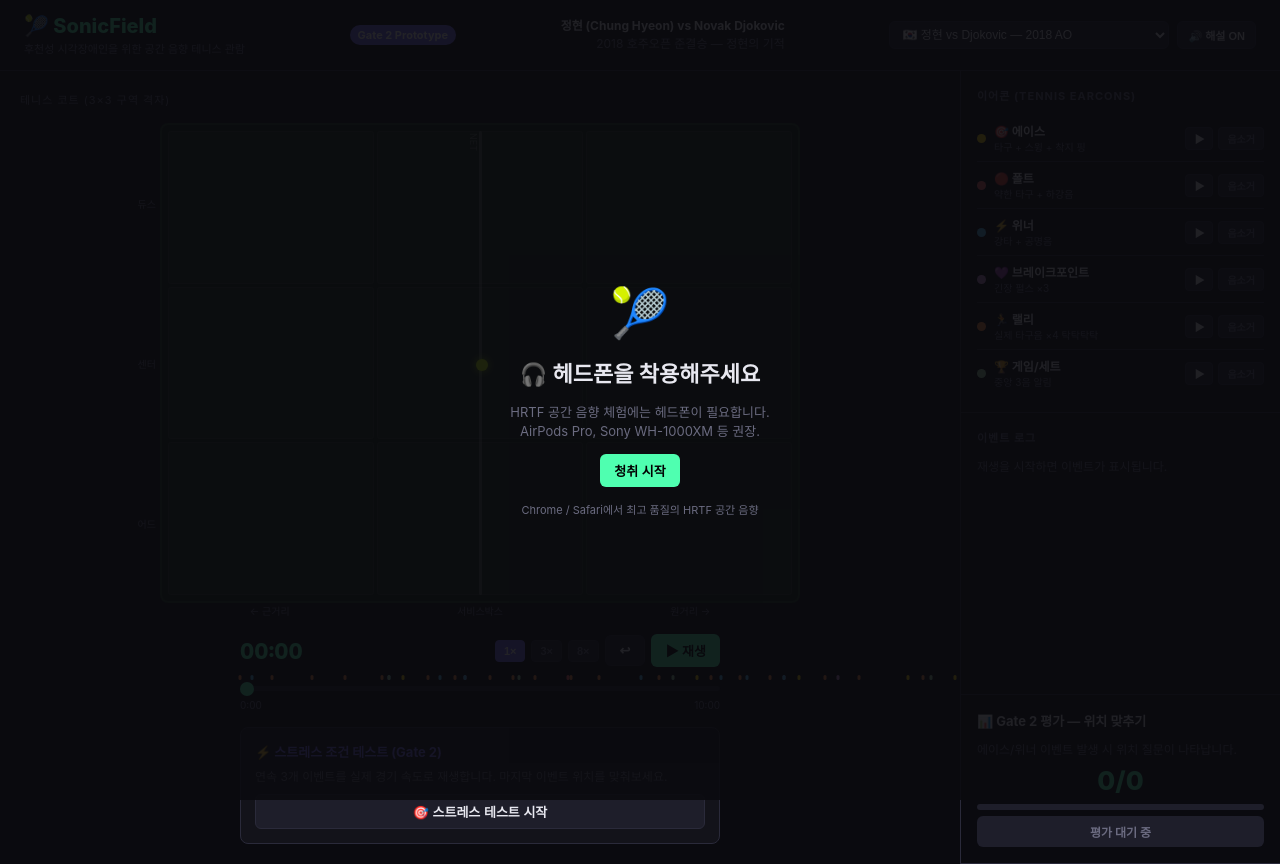
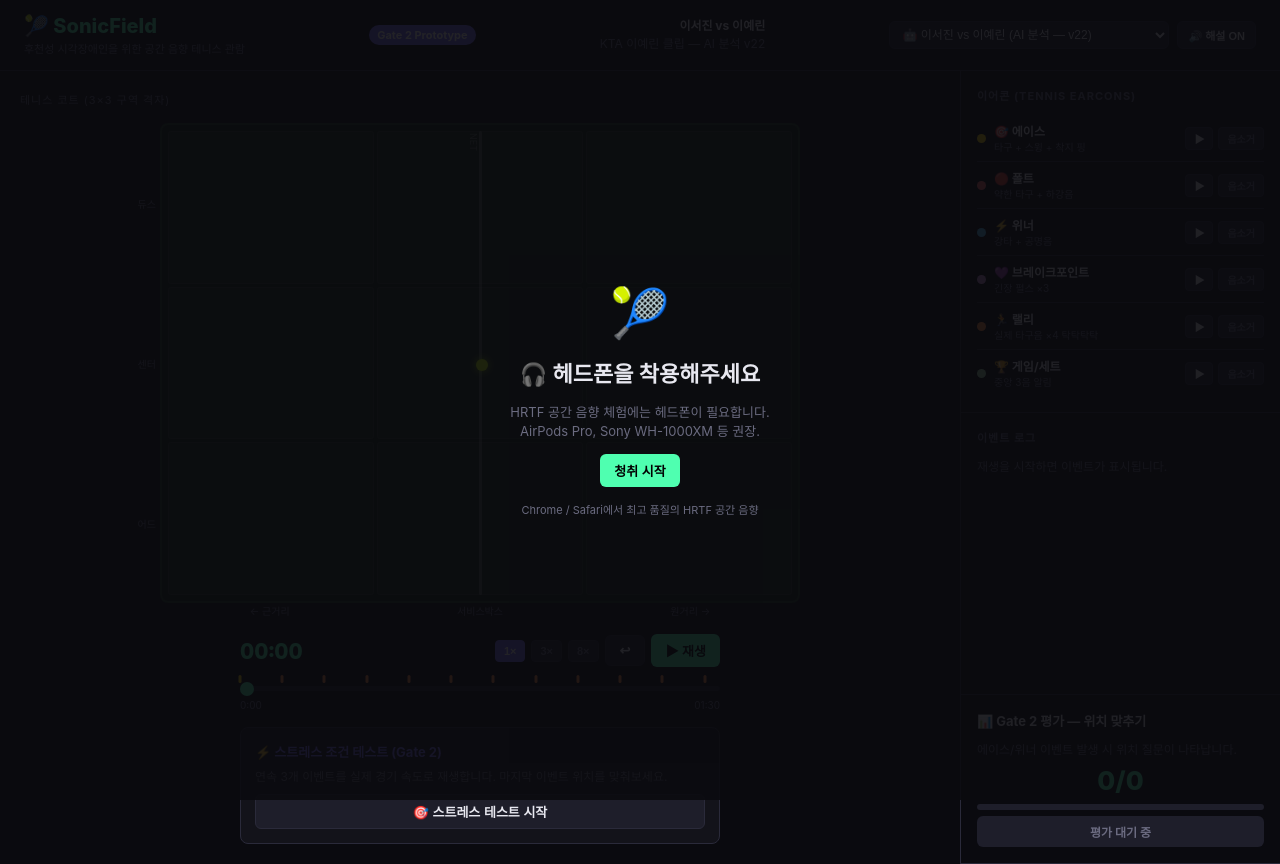
Before and after one commit to ritta1125/sonicField_test, a website: page prototype/gate2.html in a window 1280 px wide. Drawn offline with Linux system fonts and the light colour scheme.

Commit message:
feat: connect ai_commentary PlaybackBundle to SonicField player
- Add bridge_iyerin_v22.json: converts ai_commentary PlaybackBundle
  (match_timeline + commentary_turns + trust_decision_set) into
  SonicField event format — 12 speech-ready events, ~91s duration
- gate2.html: new dropdown option "이서진 vs 이예린 (AI 분석 — v22)"
- loadData() fetches bridge JSON asynchronously, maps t→relSec,
  applies governance gate (trust=speech_ready only)
- fire(): when ev._isAI=true, speaks ev.commentary directly (LLM text)
  instead of template getCommentary()
- matchDuration variable: scrubber max, tick stop, marker positions
  all now respect actual match length (91s vs 600s)
- buildMarkers(): AI events render taller markers (8px) for visual diff
- logEv(): AI events show purple [AI] badge in event log

Co-Authored-By: Claude Sonnet 4.6 <noreply@anthropic.com>

```diff
--- /dev/null
+++ b/prototype/bridge_iyerin_v22.json
@@ -0,0 +1,155 @@
+{
+  "match_id": "iyerin-v22",
+  "home": "이서진",
+  "away": "이예린",
+  "competition": "KTA 이예린 클립 — AI 분석 v22",
+  "duration": 90.92416666666666,
+  "source": "ai_commentary-master / 20260605_generic_kta_iyerin_v22",
+  "trust_level": "speech_ready",
+  "events": [
+    {
+      "event_id": "generic-segment-001",
+      "t": 0.0,
+      "duration": 8.0,
+      "type": "ace",
+      "x": 50,
+      "y": 15,
+      "phase": "serve_prep",
+      "commentary": "가까운 쪽 이서진과 반대편 이예린이 다음 포인트를 준비합니다.",
+      "trust": "speech_ready",
+      "label_ko": "공용 파싱 구간 1"
+    },
+    {
+      "event_id": "generic-segment-002",
+      "t": 8.0,
+      "duration": 8.0,
+      "type": "rally",
+      "x": 52,
+      "y": 30,
+      "phase": "rally",
+      "commentary": "가까운 쪽 이서진 서브, 먼 쪽 이예린 리턴입니다. 공은 코트 중앙에서 반대편 중앙으로 이어진 뒤 포인트가 짧게 마무리됩니다.",
+      "trust": "speech_ready",
+      "label_ko": "공용 파싱 구간 2"
+    },
+    {
+      "event_id": "generic-segment-003",
+      "t": 16.0,
+      "duration": 8.0,
+      "type": "rally",
+      "x": 48,
+      "y": 75,
+      "phase": "rally",
+      "commentary": "다음 포인트 준비 구간입니다. 가까운 쪽 이서진과 먼 쪽 이예린이 다시 자리를 잡습니다.",
+      "trust": "speech_ready",
+      "label_ko": "공용 파싱 구간 3"
+    },
+    {
+      "event_id": "generic-segment-004",
+      "t": 24.0,
+      "duration": 8.0,
+      "type": "rally",
+      "x": 52,
+      "y": 30,
+      "phase": "rally",
+      "commentary": "이서진이 서브를 넣고 이예린이 받아냅니다. 공은 코트 중앙 이어집니다.",
+      "trust": "speech_ready",
+      "label_ko": "공용 파싱 구간 4"
+    },
+    {
+      "event_id": "generic-segment-005",
+      "t": 32.0,
+      "duration": 8.0,
+      "type": "rally",
+      "x": 48,
+      "y": 75,
+      "phase": "rally",
+      "commentary": "가까운 쪽 이서진의 서브 뒤 먼 쪽 이예린 리턴입니다. 공은 가까운 쪽 왼쪽에서 확인된 뒤 포인트가 짧게 마무리됩니다.",
+      "trust": "speech_ready",
+      "label_ko": "공용 파싱 구간 5"
+    },
+    {
+      "event_id": "generic-segment-006",
+      "t": 40.0,
+      "duration": 8.0,
+      "type": "rally",
+      "x": 52,
+      "y": 30,
+      "phase": "rally",
+      "commentary": "가까운 쪽 이서진과 먼 쪽 이예린이 각자 위치를 다시 맞춥니다.",
+      "trust": "speech_ready",
+      "label_ko": "공용 파싱 구간 6"
+    },
+    {
+      "event_id": "generic-segment-007",
+      "t": 48.0,
+      "duration": 8.0,
+      "type": "rally",
+      "x": 48,
+      "y": 75,
+      "phase": "rally",
+      "commentary": "이서진 서브 뒤 이예린 리턴이 이어집니다. 공은 가까운 쪽 중앙에 잠깐 드러납니다. 이어지는 흐름입니다.",
+      "trust": "speech_ready",
+      "label_ko": "공용 파싱 구간 7"
+    },
+    {
+      "event_id": "generic-segment-008",
+      "t": 56.0,
+      "duration": 8.0,
+      "type": "rally",
+      "x": 52,
+      "y": 30,
+      "phase": "rally",
+      "commentary": "가까운 쪽 이서진 서브, 먼 쪽 이예린 리턴입니다. 공은 가까운 쪽 중앙에서 확인됩니다. 이어지는 흐름입니다.",
+      "trust": "speech_ready",
+      "label_ko": "공용 파싱 구간 8"
+    },
+    {
+      "event_id": "generic-segment-009",
+      "t": 64.0,
+      "duration": 8.0,
+      "type": "rally",
+      "x": 48,
+      "y": 75,
+      "phase": "rally",
+      "commentary": "전환 준비 구간입니다. 가까운 쪽 이서진과 먼 쪽 이예린이 다음 흐름을 준비합니다.",
+      "trust": "speech_ready",
+      "label_ko": "공용 파싱 구간 9"
+    },
+    {
+      "event_id": "generic-segment-010",
+      "t": 72.0,
+      "duration": 8.0,
+      "type": "rally",
+      "x": 52,
+      "y": 30,
+      "phase": "rally",
+      "commentary": "이서진이 가까운 쪽에서 서브하고 이예린이 먼 쪽에서 받아냅니다. 공은 가까운 쪽 왼쪽 이어집니다.",
+      "trust": "speech_ready",
+      "label_ko": "공용 파싱 구간 10"
+    },
+    {
+      "event_id": "generic-segment-011",
+      "t": 80.0,
+      "duration": 8.0,
+      "type": "rally",
+      "x": 48,
+      "y": 75,
+      "phase": "rally",
+      "commentary": "이서진 서브 뒤 이예린이 받아냅니다. 공은 코트 중앙 이어집니다.",
+      "trust": "speech_ready",
+      "label_ko": "공용 파싱 구간 11"
+    },
+    {
+      "event_id": "generic-segment-012",
+      "t": 88.0,
+      "duration": 2.9241666666666646,
+      "type": "rally",
+      "x": 52,
+      "y": 30,
+      "phase": "rally",
+      "commentary": "이서진이 서브를 넣고 이예린이 받아냅니다. 공은 코트 중앙에서 가까운 쪽 중앙으로 이어진 뒤 포인트가 짧게 마무리됩니다.",
+      "trust": "speech_ready",
+      "label_ko": "공용 파싱 구간 12"
+    }
+  ]
+}
--- a/prototype/gate2.html
+++ b/prototype/gate2.html
@@ -169,6 +169,7 @@
   <div class="match-info"><strong id="match-title">Loading...</strong><br><span id="match-meta"></span></div>
   <div style="display:flex;gap:8px;align-items:center;">
     <select id="match-select" style="font-size:12px;padding:5px 8px;background:var(--surface2);color:var(--text);border:1px solid var(--border);border-radius:6px;cursor:pointer;">
+      <option value="iyerin-v22">🤖 이서진 vs 이예린 (AI 분석 — v22)</option>
       <option value="chung-djokovic">🇰🇷 정현 vs Djokovic — 2018 AO</option>
       <option value="kwon-anderson">🇰🇷 권순우 vs Anderson — 2021 Vienna</option>
       <option value="alcaraz-djokovic">⭐ Alcaraz vs Djokovic — 2024 Wimbledon F</option>
@@ -221,7 +222,7 @@
         <input type="range" id="scrubber" min="0" max="600" value="0" oninput="onScrub(this.value)" aria-label="타임라인">
         <div class="markers" id="markers"></div>
       </div>
-      <div class="time-ends"><span>0:00</span><span>10:00</span></div>
+      <div class="time-ends"><span>0:00</span><span class="time-end">10:00</span></div>
     </div>
 
     <!-- Stress test -->
@@ -622,11 +623,58 @@ function buildRealMatch(cfg){
 let matchEvents=[], playing=false, curSec=0, speed=1, iv=null;
 let shotQ=0, shotC=0;
 let currentMatchMeta={};
+let matchDuration=600; // updated per-match
+
+function setDuration(sec){
+  matchDuration=sec;
+  document.getElementById('scrubber').max=Math.ceil(sec);
+  // update end-time label
+  const el=document.querySelector('.time-end');
+  if(el){ const mm=String(Math.floor(sec/60)).padStart(2,'0'),ss=String(Math.floor(sec%60)).padStart(2,'0'); el.textContent=`${mm}:${ss}`; }
+}
 
 function loadData(){
-  const sel=document.getElementById('match-select')?.value||'chung-djokovic';
+  const sel=document.getElementById('match-select')?.value||'iyerin-v22';
   setMsg('경기 데이터 불러오는 중...');
   reset();
+
+  // ── AI-analysed bundle from ai_commentary-master ──
+  if(sel==='iyerin-v22'){
+    fetch('bridge_iyerin_v22.json')
+      .then(r=>{ if(!r.ok) throw new Error(`HTTP ${r.status}`); return r.json(); })
+      .then(bundle=>{
+        // Map bundle events → SonicField event format
+        matchEvents = bundle.events
+          .filter(e=>e.trust==='speech_ready')  // governance gate: only verified events
+          .map(e=>({
+            event_id: e.event_id,
+            type:     e.type,
+            x:        e.x,
+            y:        e.y,
+            relSec:   e.t,       // t is already relative (starts at 0)
+            commentary: e.commentary,  // LLM해설 직접 보관
+            phase:    e.phase,
+            _isAI:    true,      // flag: use ev.commentary directly, skip template
+          }));
+        currentMatchMeta={home:bundle.home, away:bundle.away, _ai:true};
+        document.getElementById('match-title').textContent=`${bundle.home} vs ${bundle.away}`;
+        document.getElementById('match-meta').textContent=bundle.competition;
+        setDuration(bundle.duration);
+        buildMarkers();
+        document.getElementById('play-btn').disabled=false;
+        document.getElementById('loading').style.display='none';
+        document.getElementById('audio-unlock').classList.add('show');
+        setMsg(`✅ AI 분석 데이터 로드 완료 — ${matchEvents.length}개 이벤트 (speech-ready)`);
+      })
+      .catch(err=>{
+        setMsg(`❌ bridge_iyerin_v22.json 로드 실패: ${err.message}`);
+        console.error(err);
+      });
+    return; // async — rest handled in .then()
+  }
+
+  // ── Stat-simulated / real matches ──
+  setDuration(600);
   if(sel==='sim'||!REAL_MATCHES[sel]){
     matchEvents=generateMatch();
     currentMatchMeta={home:'정현 (Chung Hyeon)',away:'Carlos Alcaraz'};
@@ -673,7 +721,7 @@ function reset(){
 function onScrub(v){curSec=Number(v);setTime(curSec);}
 let lastSec=-1;
 function tick(){
-  if(curSec>=600){clearInterval(iv);playing=false;document.getElementById('play-btn').textContent='▶ 재생';return;}
+  if(curSec>=matchDuration){clearInterval(iv);playing=false;document.getElementById('play-btn').textContent='▶ 재생';return;}
   curSec+=0.1*speed;
   document.getElementById('scrubber').value=Math.floor(curSec);
   setTime(curSec);
@@ -689,8 +737,10 @@ function fire(ev){
   else Audio.play(ev.type,ev.x,ev.y);
   logEv(ev);
   if(['ace','winner'].includes(ev.type)) showEval(ev);
-  // 해설: fires 350ms after earcon so sound comes first
-  const line=getCommentary(ev,currentMatchMeta);
+  // 해설: AI 분석 이벤트는 LLM 해설 직접 사용, 아니면 템플릿
+  const line = ev._isAI && ev.commentary
+    ? ev.commentary
+    : getCommentary(ev, currentMatchMeta);
   Commentary.speak(line, 350);
 }
 
@@ -731,7 +781,8 @@ function logEv(ev){
   const ss=String(Math.floor(ev.relSec%60)).padStart(2,'0');
   const en=document.createElement('div');
   en.className='ev-entry';
-  en.innerHTML=`<span class="ev-time">${mm}:${ss}</span><span style="color:${cfg.color};font-weight:700">${cfg.icon} ${cfg.label}</span><span class="ev-zone">${zone(ev.x,ev.y)}</span>`;
+  const aiTag=ev._isAI?` <span style="font-size:9px;background:#2a1a4a;color:#b39ddb;padding:1px 4px;border-radius:3px;font-weight:600;">AI</span>`:'';
+  en.innerHTML=`<span class="ev-time">${mm}:${ss}</span><span style="color:${cfg.color};font-weight:700">${cfg.icon} ${cfg.label}</span>${aiTag}<span class="ev-zone">${zone(ev.x,ev.y)}</span>`;
   log.prepend(en);
   while(log.children.length>20) log.removeChild(log.lastChild);
 }
@@ -832,9 +883,11 @@ function toggleM(t){
 function buildMarkers(){
   const c=document.getElementById('markers');c.innerHTML='';
   matchEvents.forEach(ev=>{
-    const pct=(ev.relSec/600)*100;
+    const pct=(ev.relSec/matchDuration)*100;
     const m=document.createElement('div');m.className='marker';
     m.style.left=pct+'%';m.style.background=EC[ev.type]?.color??'#6b6b80';
+    // AI 이벤트는 약간 더 크게 표시
+    if(ev._isAI) m.style.height='8px';
     c.appendChild(m);
   });
 }
```
